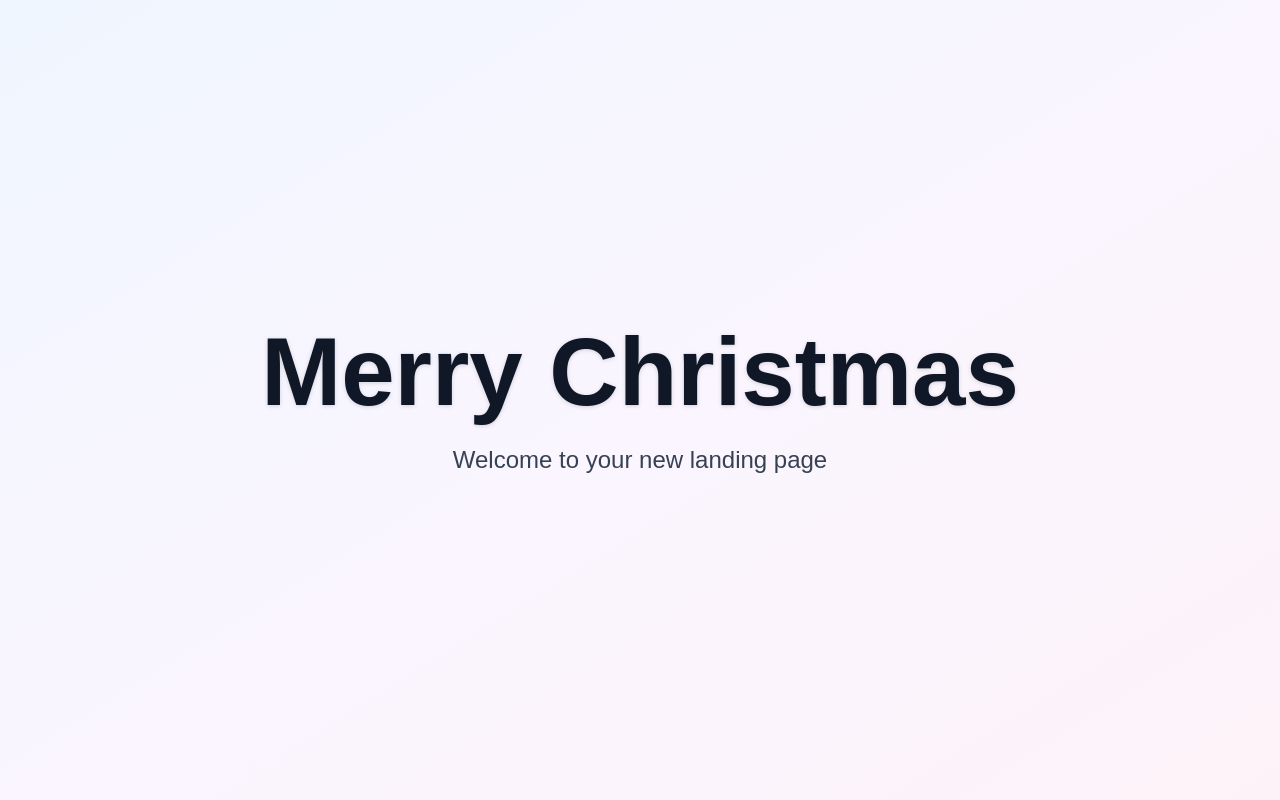
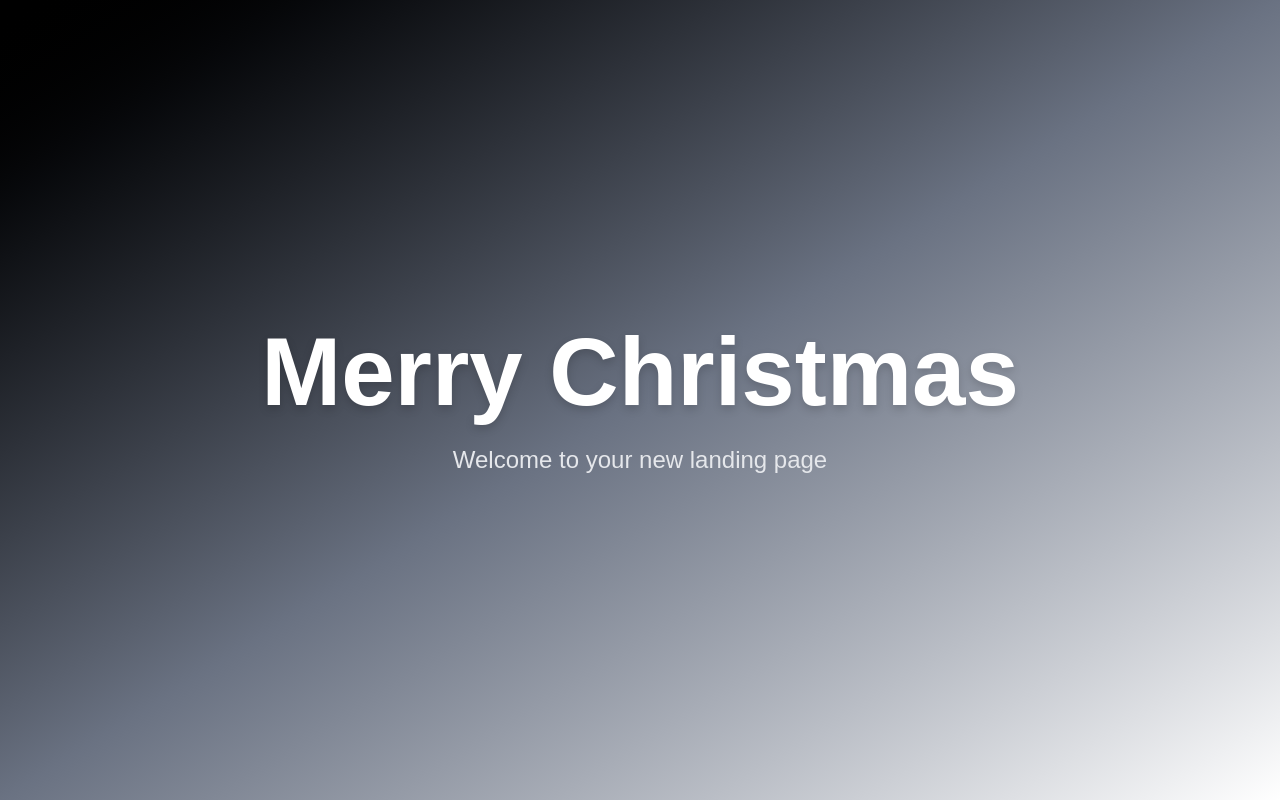
Before and after one commit to ns-test-org/testing-stand-186, a Next.js app in the folder packages/testing-stand-186/: page / in a window 1280 px wide. Built offline with nearby package versions, Linux system fonts and the light colour scheme.

Commit message:
AI chat session: Updated code and files

```diff
--- a/packages/testing-stand-186/src/app/page.tsx
+++ b/packages/testing-stand-186/src/app/page.tsx
@@ -1,11 +1,11 @@
 export default function Landing() {
   return (
-    <div className="min-h-screen w-full flex items-center justify-center bg-gradient-to-br from-blue-50 via-purple-50 to-pink-50">
+    <div className="min-h-screen w-full flex items-center justify-center bg-gradient-to-br from-black via-gray-500 to-white">
       <div className="text-center px-6">
-        <h1 className="text-6xl md:text-8xl font-bold text-gray-900 mb-6 drop-shadow-sm">
+        <h1 className="text-6xl md:text-8xl font-bold text-white mb-6 drop-shadow-lg">
           Merry Christmas
         </h1>
-        <p className="text-xl md:text-2xl text-gray-700 font-light">
+        <p className="text-xl md:text-2xl text-gray-200 font-light">
           Welcome to your new landing page
         </p>
       </div>
```
